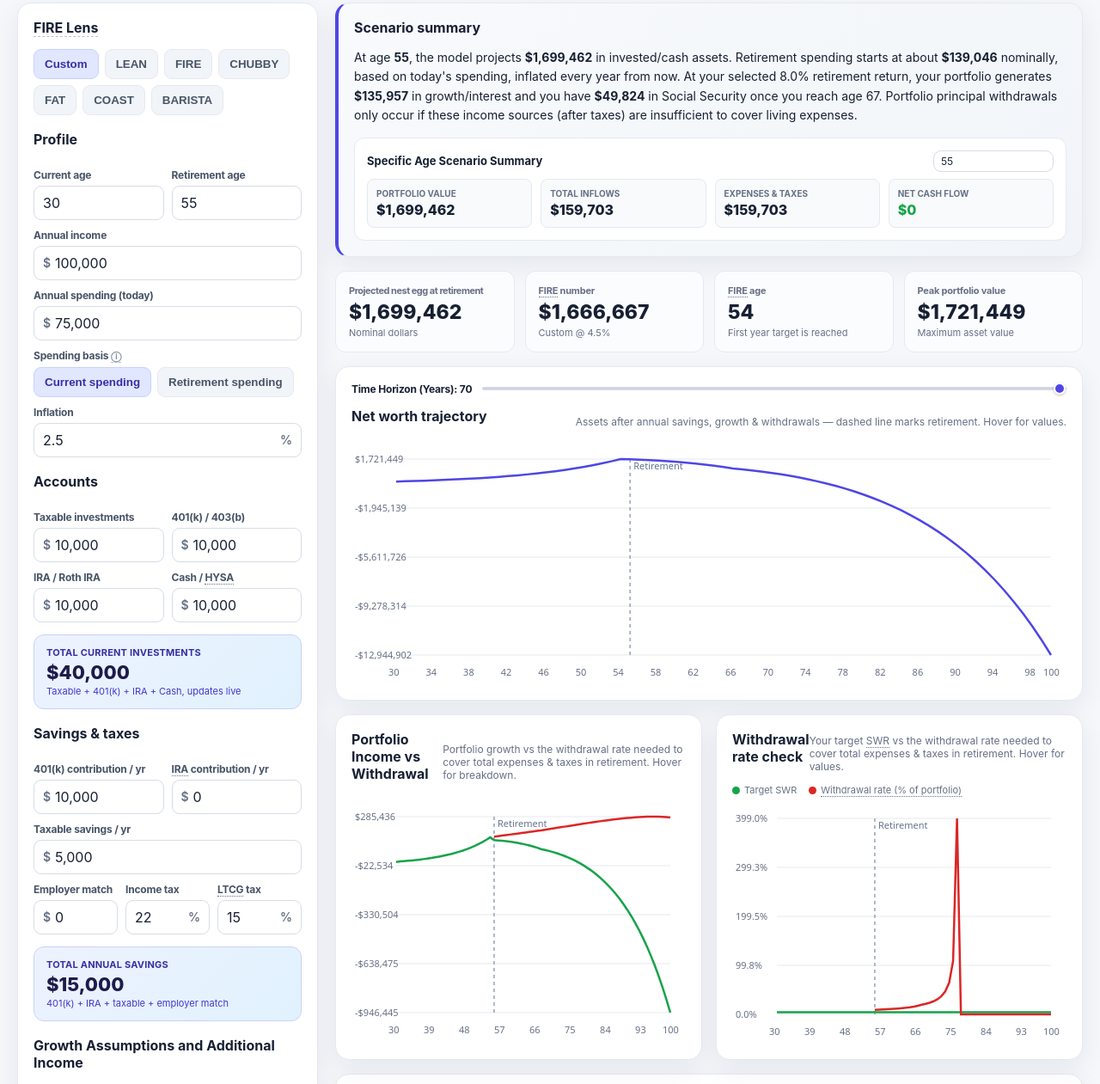
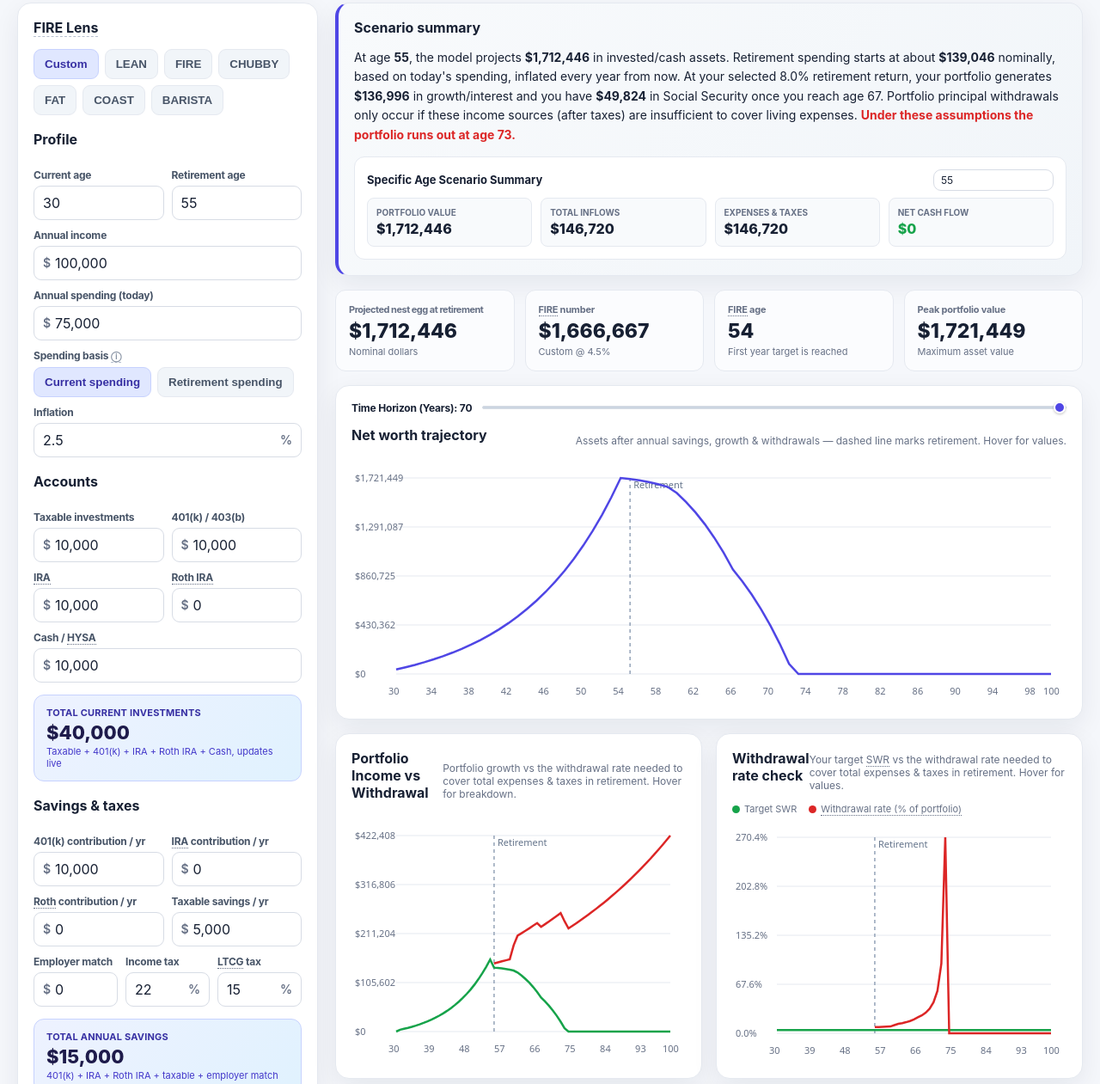
Before and after one commit to JB-Developer-1/Retirement-FIRE-Calculator.github.io, a plain HTML site: page index.html in a window 1280 px wide. Shown: the part 131-1392 px from the top of the page at 86% size. Drawn offline with Linux system fonts and the light colour scheme.

Commit message:
Update investment and savings fields in index.html

```diff
--- a/index.html
+++ b/index.html
@@ -124,26 +124,31 @@ Modes are spending/goal lenses. Lean/Fat thresholds are modeled from your spendi
       <div><label>401(k) / 403(b)</label><div class="field currency"><span class="affix">$</span><input id="ret401" type="text" inputmode="decimal" value="10,000"></div></div>
     </div>
     <div class="row">
-      <div><label>IRA / Roth IRA</label><div class="field currency"><span class="affix">$</span><input id="ira" type="text" inputmode="decimal" value="10,000"></div></div>
-      <div><label>Cash / <span data-tip="HYSA: High-Yield Savings Account.
-Normal value: 4% to 5.5% APY." style="border-bottom:1px dotted #667085;cursor:help">HYSA</span></label><div class="field currency"><span class="affix">$</span><input id="cash" type="text" inputmode="decimal" value="10,000"></div></div>
+      <div><label><span data-tip="Pre-Tax Savings, tax paid on both principal and gains." style="border-bottom:1px dotted #667085;cursor:help">IRA</span></label><div class="field currency"><span class="affix">$</span><input id="ira" type="text" inputmode="decimal" value="10,000"></div></div>
+      <div><label><span data-tip="Post-Tax Savings, no taxes paid on principal or gains." style="border-bottom:1px dotted #667085;cursor:help">Roth IRA</span></label><div class="field currency"><span class="affix">$</span><input id="roth" type="text" inputmode="decimal" value="0"></div></div>
     </div>
-    <div class="total-box"><div class="k">TOTAL CURRENT INVESTMENTS</div><div class="v" id="totalInvest">$0</div><div class="s">Taxable + 401(k) + IRA + Cash, updates live</div></div>
+    <label>Cash / <span data-tip="HYSA: High-Yield Savings Account.
+Normal value: 4% to 5.5% APY." style="border-bottom:1px dotted #667085;cursor:help">HYSA</span></label><div class="field currency"><span class="affix">$</span><input id="cash" type="text" inputmode="decimal" value="10,000"></div>
+    <div class="total-box"><div class="k">TOTAL CURRENT INVESTMENTS</div><div class="v" id="totalInvest">$0</div><div class="s">Taxable + 401(k) + IRA + Roth IRA + Cash, updates live</div></div>
   </div>
   <div class="section"><h2>Savings & taxes</h2>
     <div class="row">
       <div><label>401(k) contribution / yr</label><div class="field currency"><span class="affix">$</span><input id="c401" type="text" inputmode="decimal" value="10,000"></div></div>
-      <div><label><span data-tip="IRA: Individual Retirement Account.
-Normal value: Up to $7,000/yr contribution limit." style="border-bottom:1px dotted #667085;cursor:help">IRA</span> contribution / yr</label><div class="field currency"><span class="affix">$</span><input id="cira" type="text" inputmode="decimal" value="0"></div></div>
+      <div><label><span data-tip="IRA: Individual Retirement Account. Pre-Tax Savings, tax paid on both principal and gains.
+Normal value: Up to $7,500/yr combined IRA + Roth IRA limit (2026)." style="border-bottom:1px dotted #667085;cursor:help">IRA</span> contribution / yr</label><div class="field currency"><span class="affix">$</span><input id="cira" type="text" inputmode="decimal" value="0"></div></div>
     </div>
-    <label>Taxable savings / yr</label><div class="field currency"><span class="affix">$</span><input id="ctax" type="text" inputmode="decimal" value="5,000"></div>
+    <div class="row">
+      <div><label><span data-tip="Roth IRA: Post-Tax Savings, no taxes paid on principal or gains.
+Normal value: Up to $7,500/yr combined IRA + Roth IRA limit (2026)." style="border-bottom:1px dotted #667085;cursor:help">Roth</span> contribution / yr</label><div class="field currency"><span class="affix">$</span><input id="croth" type="text" inputmode="decimal" value="0"></div></div>
+      <div><label>Taxable savings / yr</label><div class="field currency"><span class="affix">$</span><input id="ctax" type="text" inputmode="decimal" value="5,000"></div></div>
+    </div>
     <div class="row3">
       <div><label>Employer match</label><div class="field currency"><span class="affix">$</span><input id="match" type="text" inputmode="decimal" value="0"></div></div>
       <div><label>Income tax</label><div class="field percent"><input id="tax" type="text" inputmode="decimal" value="22"><span class="affix">%</span></div></div>
       <div><label><span data-tip="LTCG: Long-Term Capital Gains tax.
 Normal value: 0%, 15%, or 20% depending on taxable income brackets." style="border-bottom:1px dotted #667085;cursor:help">LTCG</span> tax</label><div class="field percent"><input id="ltcg" type="text" inputmode="decimal" value="15"><span class="affix">%</span></div></div>
     </div>
-    <div class="total-box"><div class="k">TOTAL ANNUAL SAVINGS</div><div class="v" id="totalSavings">$0</div><div class="s">401(k) + IRA + taxable + employer match</div></div>
+    <div class="total-box"><div class="k">TOTAL ANNUAL SAVINGS</div><div class="v" id="totalSavings">$0</div><div class="s">401(k) + IRA + Roth IRA + taxable + employer match</div></div>
   </div>
   <div class="section"><h2>Growth Assumptions and Additional Income</h2>
     <div class="row">
@@ -271,7 +276,7 @@ function formatWithCommas(input){
     input.setSelectionRange(pos,pos);
   }
 }
-const currencyIds=['income','spend','taxable','ret401','ira','cash','c401','cira','ctax','match','ss','addIncome'];
+const currencyIds=['income','spend','taxable','ret401','ira','roth','cash','c401','cira','croth','ctax','match','ss','addIncome'];
 const percentIds=['inflation','tax','ltcg','growth','retGrowth','swr','ssExpect'];
 currencyIds.forEach(id=>{
   const el=$(id);
@@ -337,8 +342,8 @@ $('saveBtn').addEventListener('click', (e) => {
 function numVal(id){ const raw=$(id).value.replace(/,/g,''); return parseFloat(raw)||0; }
 
 function updateTotals(){
-  const totalInvest = numVal('taxable')+numVal('ret401')+numVal('ira')+numVal('cash');
-  const totalSavings = numVal('c401')+numVal('cira')+numVal('ctax')+numVal('match');
+  const totalInvest = numVal('taxable')+numVal('ret401')+numVal('ira')+numVal('roth')+numVal('cash');
+  const totalSavings = numVal('c401')+numVal('cira')+numVal('croth')+numVal('ctax')+numVal('match');
   $('totalInvest').textContent = money(totalInvest);
   $('totalSavings').textContent = money(totalSavings);
 }
@@ -353,8 +358,8 @@ function vals(){
   let g=id=>numVal(id);
   let gi=id=>+$(id).value||0;
   return {age:gi('age'),retAge:gi('retAge'),income:g('income'),spend:g('spend'),infl:g('inflation')/100,
-    taxable:g('taxable'),r401:g('ret401'),ira:g('ira'),cash:g('cash'),
-    c401:g('c401'),cira:g('cira'),ctax:g('ctax'),match:g('match'),tax:g('tax')/100,ltcg:g('ltcg')/100,
+    taxable:g('taxable'),r401:g('ret401'),ira:g('ira'),roth:g('roth'),cash:g('cash'),
+    c401:g('c401'),cira:g('cira'),croth:g('croth'),ctax:g('ctax'),match:g('match'),tax:g('tax')/100,ltcg:g('ltcg')/100,
     growth:g('growth')/100,retGrowth:g('retGrowth')/100,ss:g('ss'),ssExpect:g('ssExpect')/100,ssAge:gi('ssAge'),
     addIncome:g('addIncome'),endAge:DEFAULT_END_AGE,swr:g('swr')/100};
 }
@@ -392,7 +397,9 @@ function calc(){
  const years = Math.min(maxYears, +slider.value);
 
  const retIndex=Math.max(0,Math.min(maxYears,v.retAge-v.age));
- let bal=v.taxable+v.r401+v.ira+v.cash, rows=[], reached=null;
+ // Account buckets: taxable+cash (growth taxed yearly at LTCG), 401(k)/IRA (pre-tax: withdrawals taxed as income), Roth (tax-free)
+ let bTax=v.taxable+v.cash, b401=v.r401, bIra=v.ira, bRoth=v.roth, rows=[], reached=null;
+ const keepRate=Math.max(0.01,1-v.tax);
 
  for(let i=0;i<=maxYears;i++){
    let age=v.age+i, retired=age>=v.retAge;
@@ -406,45 +413,62 @@ function calc(){
    let ssNominal = age>=v.ssAge ? v.ss * Math.pow(1+v.infl, i - (v.ssAge - v.age)) * v.ssExpect : 0;
    let ss=age>=v.ssAge?ssNominal:0;
    let addIncomeGross = retired ? v.addIncome * Math.pow(1+v.infl, i) : 0;
-   let contributions=retired?0:v.c401+v.cira+v.ctax+v.match;
+   let contributions=retired?0:v.c401+v.cira+v.croth+v.ctax+v.match;
 
    let growthDollars = 0;
    let portfolioIncome = 0;
    let withdrawal = 0;
+   let withdrawalTax = 0;
+   let unfunded = 0;
    let estTaxes = 0;
-   let startBal = bal;
+   let startBal = bTax+b401+bIra+bRoth;
 
    if(i>0){
      let rate = retired ? v.retGrowth : v.growth;
+     let gTax=bTax*rate, g401=b401*rate, gIra=bIra*rate, gRoth=bRoth*rate;
+     growthDollars = gTax+g401+gIra+gRoth;
      if(!retired){
-       growthDollars = startBal * rate;
-       bal = startBal + growthDollars + contributions;
+       bTax += gTax + v.ctax;
+       b401 += g401 + v.c401 + v.match;
+       bIra += gIra + v.cira;
+       bRoth += gRoth + v.croth;
        estTaxes = income * v.tax;
      } else {
-       growthDollars = startBal * rate;
+       // Only growth in taxable/cash is taxed each year; 401(k)/IRA growth is taxed when withdrawn, Roth never
+       let growthTax = gTax * v.ltcg;
+       bTax += gTax - growthTax; b401 += g401; bIra += gIra; bRoth += gRoth;
        let addIncomeTax = addIncomeGross * v.tax;
        let addIncomeNet = addIncomeGross - addIncomeTax;
-       estTaxes = growthDollars * v.ltcg + addIncomeTax;
-       let netPortfolioIncome = growthDollars - (growthDollars * v.ltcg);
-       let totalAvailableIncome = netPortfolioIncome + ss + addIncomeNet;
-
-       if(totalAvailableIncome >= spending){
-         withdrawal = 0;
-         bal = startBal + netPortfolioIncome - (spending - ss - addIncomeNet);
+       let need = spending - ss - addIncomeNet;   // net cash still needed after Social Security & additional income
+       let grossDrawn = 0;
+       if(need <= 0){
+         bTax += -need;   // surplus income gets reinvested in taxable
        } else {
-         let shortfall = spending - totalAvailableIncome;
-         withdrawal = shortfall;
-         bal = startBal - withdrawal;
+         let remaining = need;
+         // 1) taxable/cash first (growth already taxed each year)
+         let take = Math.min(bTax, remaining); bTax -= take; remaining -= take; grossDrawn += take;
+         // 2) pre-tax accounts (401k, then IRA): gross up so the after-tax amount covers the need
+         let netFrom401 = Math.min(b401*keepRate, remaining), gross401 = netFrom401/keepRate;
+         b401 -= gross401; remaining -= netFrom401; grossDrawn += gross401; withdrawalTax += gross401 - netFrom401;
+         let netFromIra = Math.min(bIra*keepRate, remaining), grossIra = netFromIra/keepRate;
+         bIra -= grossIra; remaining -= netFromIra; grossDrawn += grossIra; withdrawalTax += grossIra - netFromIra;
+         // 3) Roth last (tax-free)
+         take = Math.min(bRoth, remaining); bRoth -= take; remaining -= take; grossDrawn += take;
+         unfunded = remaining;
        }
+       estTaxes = growthTax + addIncomeTax + withdrawalTax;
+       // "withdrawal" = principal drawn beyond what the year's after-tax growth already covers
+       withdrawal = Math.max(0, grossDrawn - (growthDollars - growthTax));
      }
    } else {
      estTaxes = income * v.tax;
    }
 
+   let bal = bTax+b401+bIra+bRoth;
    portfolioIncome = growthDollars;
    let swrNow = startBal > 0 ? withdrawal / startBal : 0;
 
-   rows.push({age,bal,spending,income,ss,addIncome:addIncomeGross,contributions,withdrawal,swrNow,growthDollars,portfolioIncome,estTaxes,startBal,retired});
+   rows.push({age,bal,spending,income,ss,addIncome:addIncomeGross,contributions,withdrawal,swrNow,growthDollars,portfolioIncome,estTaxes,withdrawalTax,unfunded,startBal,retired});
    if(reached===null && bal>=goal) reached=age;
  }
  lastRows=rows; lastRetIndex=retIndex; lastSWR=v.swr;
@@ -471,8 +495,11 @@ function calc(){
    : `you have ${ssClause}`;
  const growthSentence = `At your selected ${retRetRate.toFixed(1)}% retirement return, ${growthClause} and ${secondPart}.`;
 
+ const depletedRow = rows.find(r=>r.retired && r.unfunded>0.5);
+ const depletedNote = depletedRow ? ` <b style="color:var(--red)">Under these assumptions the portfolio runs out at age ${depletedRow.age}.</b>` : '';
+
  const st=$('summary');
- st.innerHTML=`At age <b>${v.retAge}</b>, the model projects <b>${money(firstYearBal)}</b> in invested/cash assets. Retirement spending starts at about <b>${money(rows[retIndex].spending)}</b> nominally, based on ${basisNote}. ${growthSentence} Portfolio principal withdrawals only occur if these income sources (after taxes) are insufficient to cover living expenses.`;
+ st.innerHTML=`At age <b>${v.retAge}</b>, the model projects <b>${money(firstYearBal)}</b> in invested/cash assets. Retirement spending starts at about <b>${money(rows[retIndex].spending)}</b> nominally, based on ${basisNote}. ${growthSentence} Portfolio principal withdrawals only occur if these income sources (after taxes) are insufficient to cover living expenses.${depletedNote}`;
 
  setupAgeSummaryDropdown(rows);
  renderFire(t,v);
@@ -517,7 +544,8 @@ function updateAgeSummary(rows){
 Total = ${money(totalInflows)}`;
 
   const expensesTip = `Living Expenses: ${money(row.spending)}
-+ Taxes on income/gains: ${money(row.estTaxes)}
++ Taxes on income/gains: ${money(row.estTaxes - (row.withdrawalTax||0))}
++ Taxes on 401(k)/IRA withdrawals: ${money(row.withdrawalTax||0)}
 Total = ${money(totalExpensesAndTaxes)}`;
 
   const netTip = `Total Inflows: ${money(totalInflows)}
@@ -653,7 +681,10 @@ window.addEventListener('resize',calc);
 loadData();
 updateTotals();
 updateSpendLabel();
-updateSFAmountByAge();
+// Only auto-fill the Social Security amount if the user hasn't saved their own figure
+let hasSavedSS=false;
+try{ hasSavedSS = JSON.parse(localStorage.getItem(storageKey)||'{}').ss != null; }catch(e){}
+if(!hasSavedSS) updateSFAmountByAge();
 calc();
 </script>
 </body>
```
